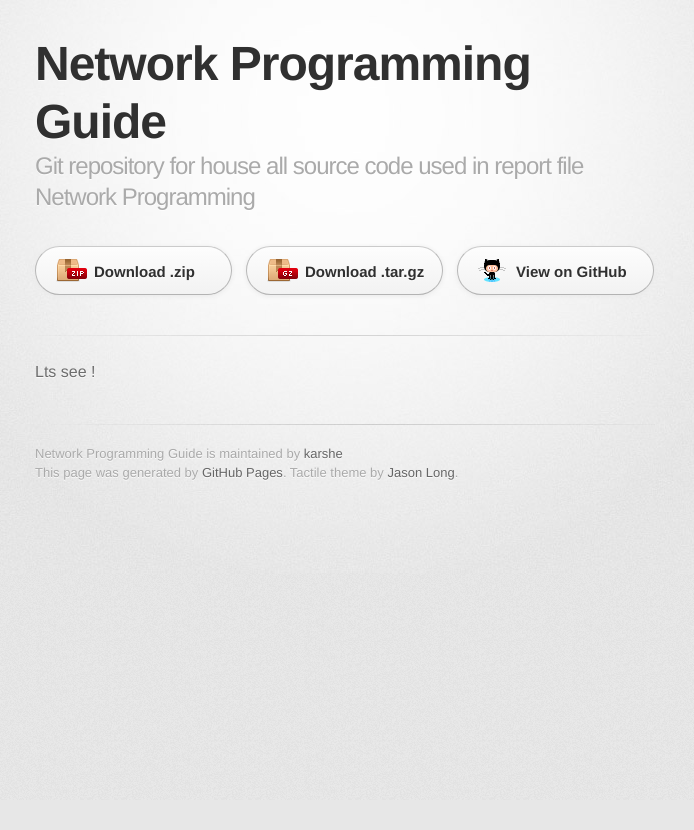
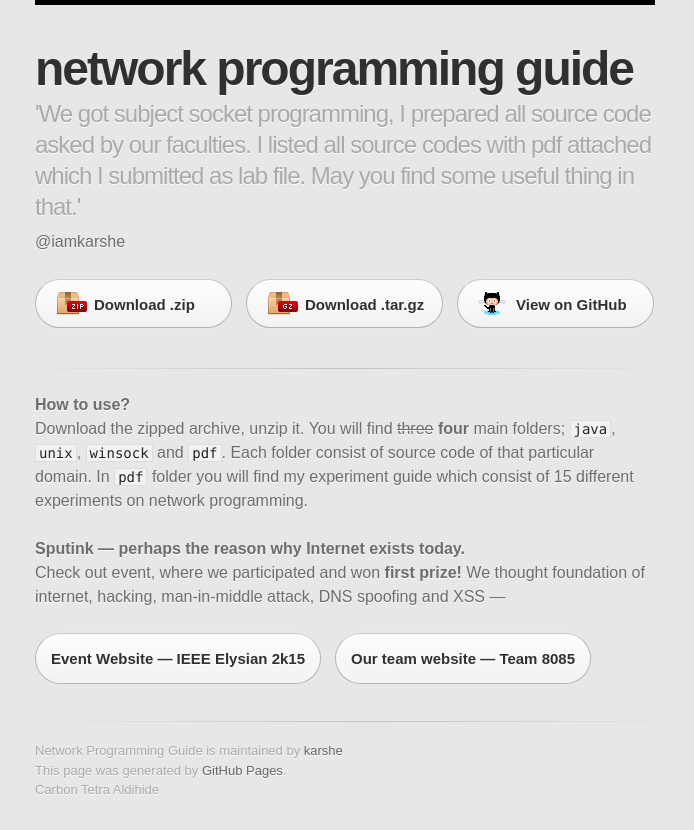
Before and after one commit to karshe/networkprogramming, a plain HTML site: page index.html in a window 1280 px wide. Shown: the whole page, without its empty margins (295-989 px from the left). Before the commit the page ends 800 px from the top, so only its background shows below. Drawn offline with Linux system fonts and the light colour scheme; a web font is replaced by a local one.

Commit message:
Updated source codes.

```diff
--- a/index.html
+++ b/index.html
@@ -19,24 +19,39 @@
 
         <header>
           <h1>Network Programming Guide</h1>
-          <h2>Git repository for house all source code used in report file Network Programming </h2>
+          <h2>'We got subject socket programming, I prepared all source code asked by our faculties. I listed all source codes with pdf attached which I submitted as lab file. May you find some useful thing in that.'</h2>
+		  <small>@iamkarshe</small>
         </header>
 
         <section id="downloads" class="clearfix">
-          <a href="https://github.com/karshe/networkprogramming/zipball/master" id="download-zip" class="button"><span>Download .zip</span></a>
-          <a href="https://github.com/karshe/networkprogramming/tarball/master" id="download-tar-gz" class="button"><span>Download .tar.gz</span></a>
-          <a href="https://github.com/karshe/networkprogramming" id="view-on-github" class="button"><span>View on GitHub</span></a>
+          <a href="https://github.com/karshe/networkprogramming/zipball/master" id="download-zip" class="button" target="_blank"><span>Download .zip</span></a>
+          <a href="https://github.com/karshe/networkprogramming/tarball/master" id="download-tar-gz" class="button" target="_blank"><span>Download .tar.gz</span></a>
+          <a href="https://github.com/karshe/networkprogramming" id="view-on-github" class="button" target="_blank"><span>View on GitHub</span></a>
         </section>
 
         <hr>
 
         <section id="main_content">
-          Lts see !
+			<strong>How to use?</strong> <br/>
+			Download the zipped archive, unzip it. You will find <strike>three</strike> <strong>four</strong> main folders; <code>java</code>, <code>unix</code>, <code>winsock</code> and <code>pdf</code>. Each folder consist of source code of that particular domain. In <code>pdf</code> folder you will find my experiment guide which consist of 15 different experiments on network programming.
+
+			<br/><br/>
+
+			<strong>Sputink &mdash; perhaps the reason why Internet exists today.</strong> <br/>
+			Check out event, where we participated and won <strong>first prize!</strong> We thought foundation of internet, hacking, man-in-middle attack, DNS spoofing and XSS &mdash; <br/><br/>
+
+			<a href="http://www.ieeesstc.org/elysian-15/" class="button-2" target="_blank"><span>Event Website &mdash; IEEE Elysian 2k15</span></a>
+			<a href="http://ieeesstc.org/8085/" class="button-2" target="_blank"><span>Our team website &mdash; Team 8085</span></a>
+
+			<br/><br/>
+
+
         </section>
 
         <footer>
           Network Programming Guide is maintained by <a href="https://github.com/karshe">karshe</a><br>
-          This page was generated by <a href="https://pages.github.com">GitHub Pages</a>. Tactile theme by <a href="https://twitter.com/jasonlong">Jason Long</a>.
+          This page was generated by <a href="https://pages.github.com">GitHub Pages</a>. <br/>
+		  Carbon Tetra Aldihide
         </footer>
 
 
--- a/javascripts/main.js
+++ /dev/null
@@ -1 +0,0 @@
-console.log('This would be the main JS file.');
--- a/stylesheets/stylesheet.css
+++ b/stylesheets/stylesheet.css
@@ -48,12 +48,12 @@ table {
 
 /* LAYOUT STYLES */
 body {
-  font-family: 'Helvetica Neue', Helvetica, Arial, serif;
+  font-family: Arial, serif;
   font-size: 1em;
   line-height: 1.5;
   color: #6d6d6d;
   text-shadow: 0 1px 0 rgba(255, 255, 255, 0.8);
-  background: #e7e7e7 url(../images/body-bg.png) 0 0 repeat;
+  background: #e7e7e7;
 }
 
 a {
@@ -66,14 +66,17 @@ a:hover {
 header {
   padding-top: 35px;
   padding-bottom: 25px;
+  border: none;
+  border-top: 5px solid #000;
 }
 
 header h1 {
-  font-family: 'Chivo', 'Helvetica Neue', Helvetica, Arial, serif;
-  font-size: 48px; font-weight: 900;
+  font-family: Arial, serif;
+  font-size: 48px;
   line-height: 1.2;
   color: #303030;
-  letter-spacing: -1px;
+  font-weight: 600;
+  letter-spacing: -2px;
 }
 
 header h2 {
@@ -86,7 +89,6 @@ header h2 {
 
 #container {
   min-height: 595px;
-  background: transparent url(../images/highlight-bg.jpg) 50% 0 no-repeat;
 }
 
 .inner {
@@ -163,6 +165,48 @@ a.button span {
 }
 #view-on-github {
   margin-right: 0;
+}
+
+a.button-2 {
+  float: left;
+  padding: 12px 15px 12px 15px;
+  margin-right: 14px;
+  font-size: 15px;
+  font-weight: bold;
+  line-height: 25px;
+  color: #303030;
+  background: #fdfdfd; /* Old browsers */
+  background: -moz-linear-gradient(top,  #fdfdfd 0%, #f2f2f2 100%); /* FF3.6+ */
+  background: -webkit-gradient(linear, left top, left bottom, color-stop(0%,#fdfdfd), color-stop(100%,#f2f2f2)); /* Chrome,Safari4+ */
+  background: -webkit-linear-gradient(top,  #fdfdfd 0%,#f2f2f2 100%); /* Chrome10+,Safari5.1+ */
+  background: -o-linear-gradient(top,  #fdfdfd 0%,#f2f2f2 100%); /* Opera 11.10+ */
+  background: -ms-linear-gradient(top,  #fdfdfd 0%,#f2f2f2 100%); /* IE10+ */
+  background: linear-gradient(top,  #fdfdfd 0%,#f2f2f2 100%); /* W3C */
+  filter: progid:DXImageTransform.Microsoft.gradient( startColorstr='#fdfdfd', endColorstr='#f2f2f2',GradientType=0 ); /* IE6-9 */
+  border-top: solid 1px #cbcbcb;
+  border-right: solid 1px #b7b7b7;
+  border-bottom: solid 1px #b3b3b3;
+  border-left: solid 1px #b7b7b7;
+  border-radius: 30px;
+  -webkit-box-shadow: 10px 10px 5px #888;
+  -moz-box-shadow: 10px 10px 5px #888;
+  box-shadow: 0px 1px 5px #e8e8e8;
+  -moz-border-radius: 30px;
+  -webkit-border-radius: 30px;
+}
+a.button-2:hover {
+  background: #fafafa; /* Old browsers */
+  background: -moz-linear-gradient(top,  #fdfdfd 0%, #f6f6f6 100%); /* FF3.6+ */
+  background: -webkit-gradient(linear, left top, left bottom, color-stop(0%,#fdfdfd), color-stop(100%,#f6f6f6)); /* Chrome,Safari4+ */
+  background: -webkit-linear-gradient(top,  #fdfdfd 0%,#f6f6f6 100%); /* Chrome10+,Safari5.1+ */
+  background: -o-linear-gradient(top,  #fdfdfd 0%,#f6f6f6 100%); /* Opera 11.10+ */
+  background: -ms-linear-gradient(top,  #fdfdfd 0%,#f6f6f6 100%); /* IE10+ */
+  background: linear-gradient(top,  #fdfdfd 0%,#f6f6f6, 100%); /* W3C */
+  filter: progid:DXImageTransform.Microsoft.gradient( startColorstr='#fdfdfd', endColorstr='#f6f6f6',GradientType=0 ); /* IE6-9 */
+  border-top: solid 1px #b7b7b7;
+  border-right: solid 1px #b3b3b3;
+  border-bottom: solid 1px #b3b3b3;
+  border-left: solid 1px #b3b3b3;
 }
 
 code, pre {
@@ -242,6 +286,8 @@ form {
 
 h1 {
   font-size: 32px;
+  text-transform: lowercase;
+  letter-spacing: -2px;
 }
 
 h2 {
```
Also changed, not shown: params.json (+7 -1 lines).
